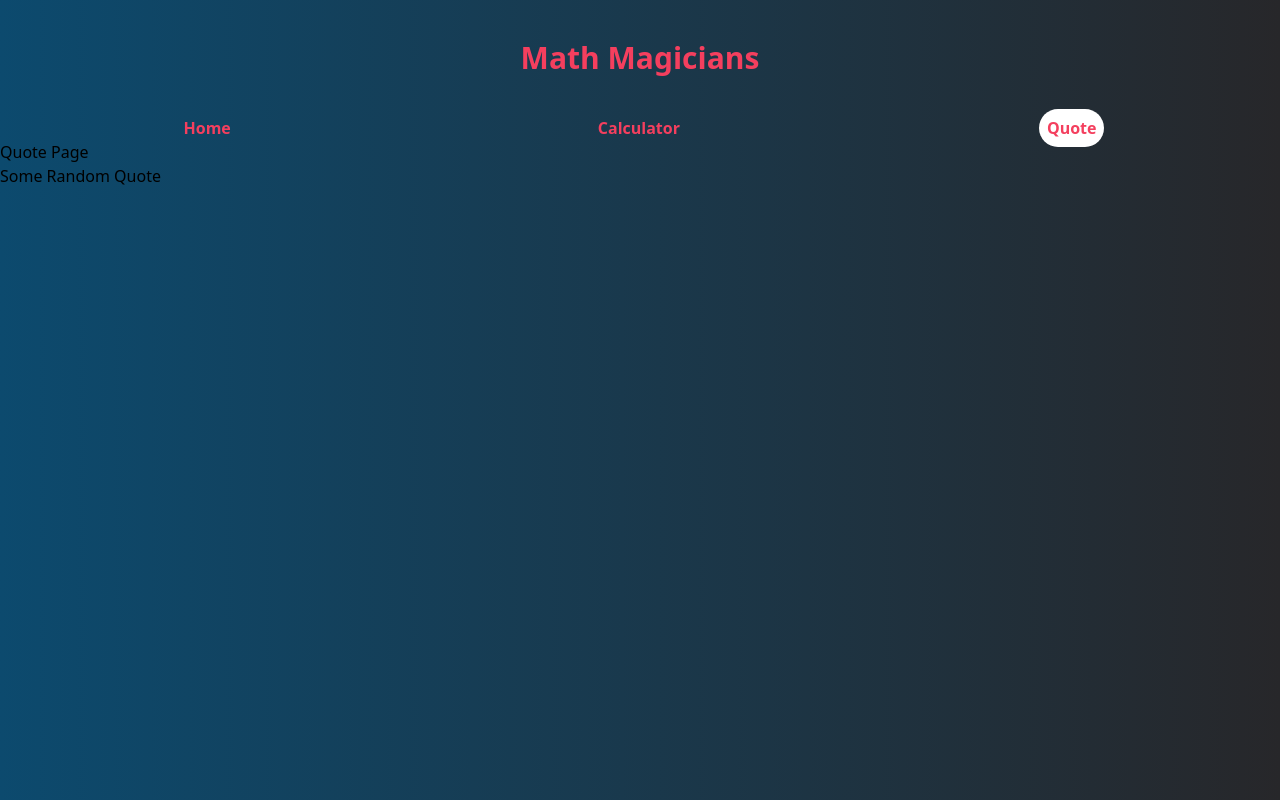
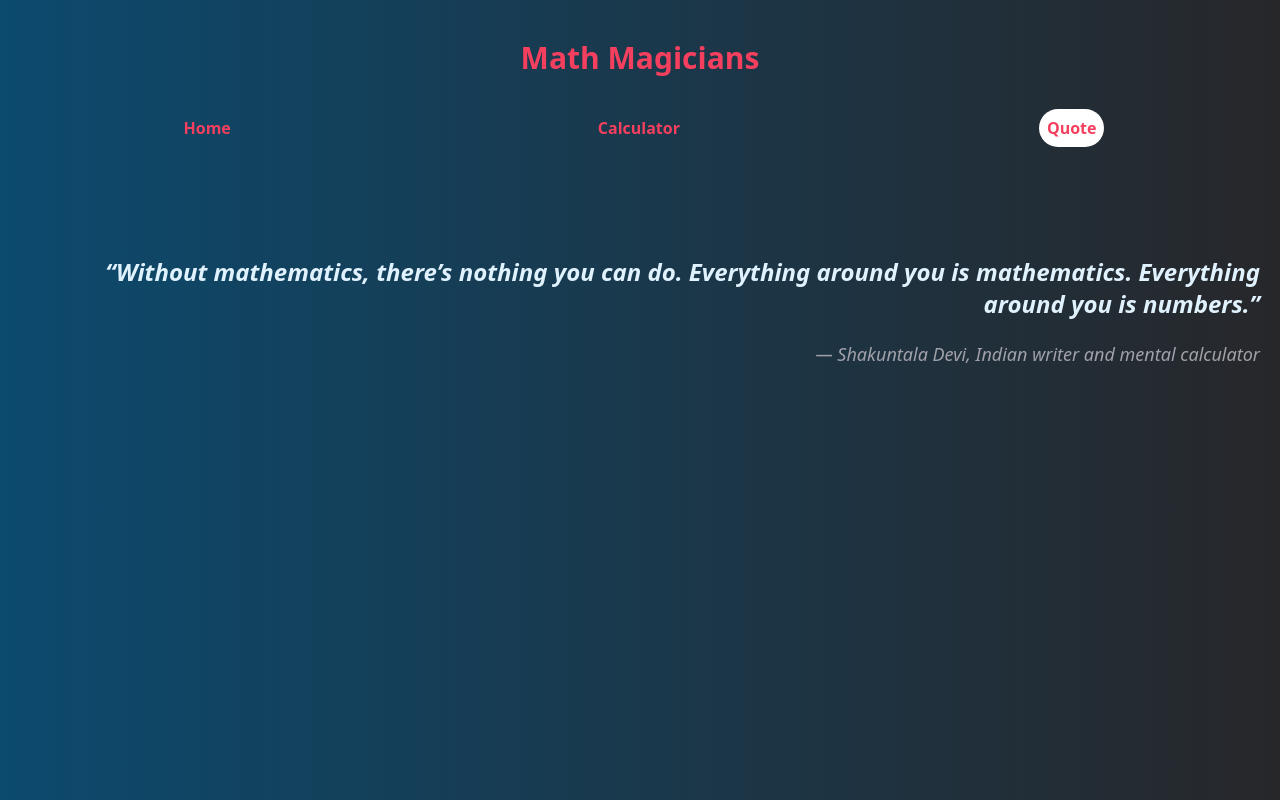
Before and after one commit to rskinnerc/math-magicians, a React (Create React App) app: page /quote in a window 1280 px wide. Built offline with nearby package versions, Linux system fonts and the light colour scheme.

Commit message:
Style the quotes page

```diff
--- a/src/pages/Quote.js
+++ b/src/pages/Quote.js
@@ -1,7 +1,11 @@
 const Quote = () => (
-  <div>
-    <h1>Quote Page</h1>
-    <p>Some Random Quote</p>
+  <div className="p-5">
+
+    <p className="text-sky-100 font-semibold italic text-2xl mt-24 text-right">
+      &ldquo;Without mathematics, there’s nothing you can do. Everything around you is
+      mathematics. Everything around you is numbers.&rdquo;
+    </p>
+    <p className="text-zinc-400 text-lg text-right italic my-5">— Shakuntala Devi, Indian writer and mental calculator</p>
   </div>
 );
 
```
